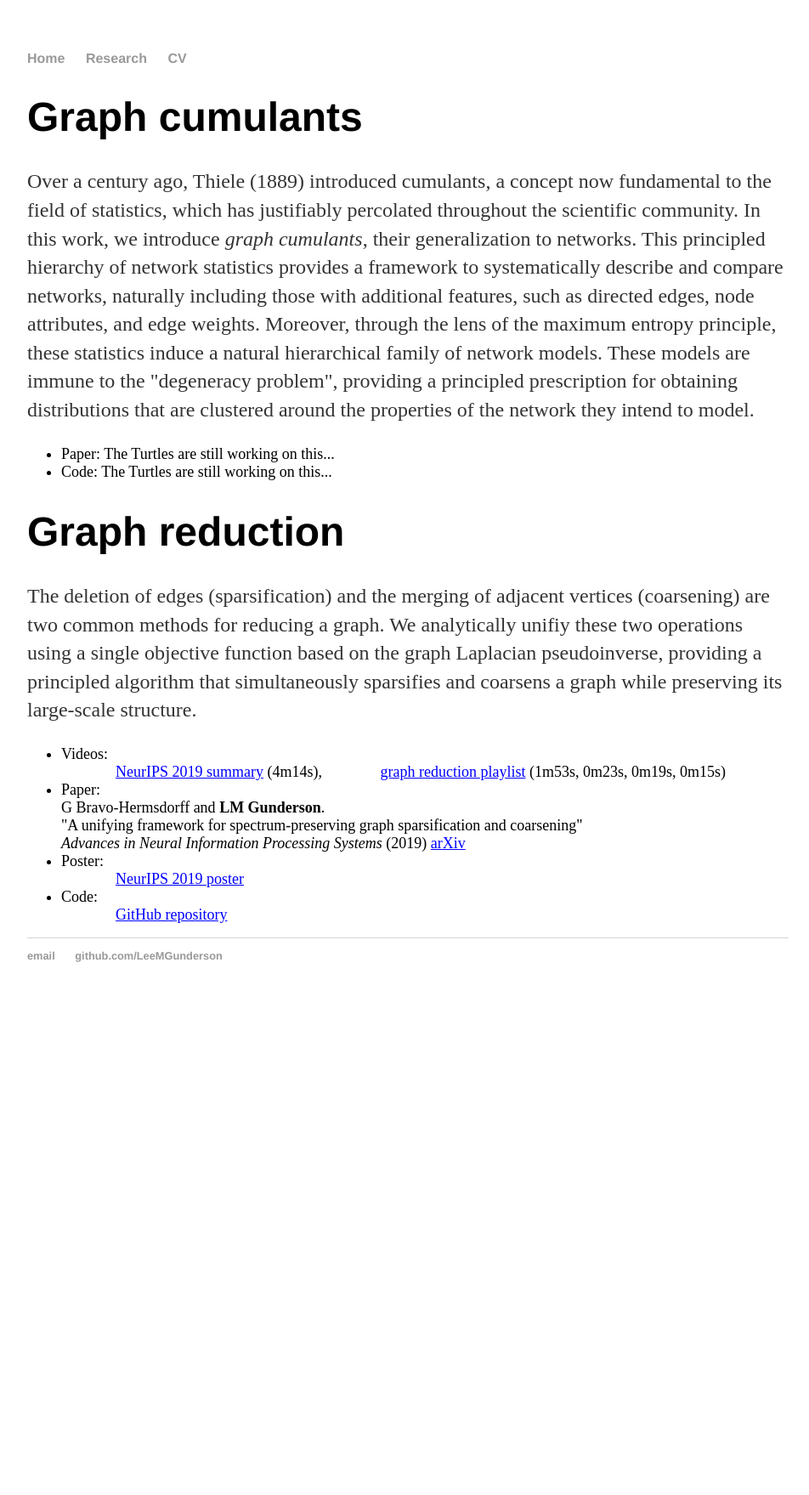
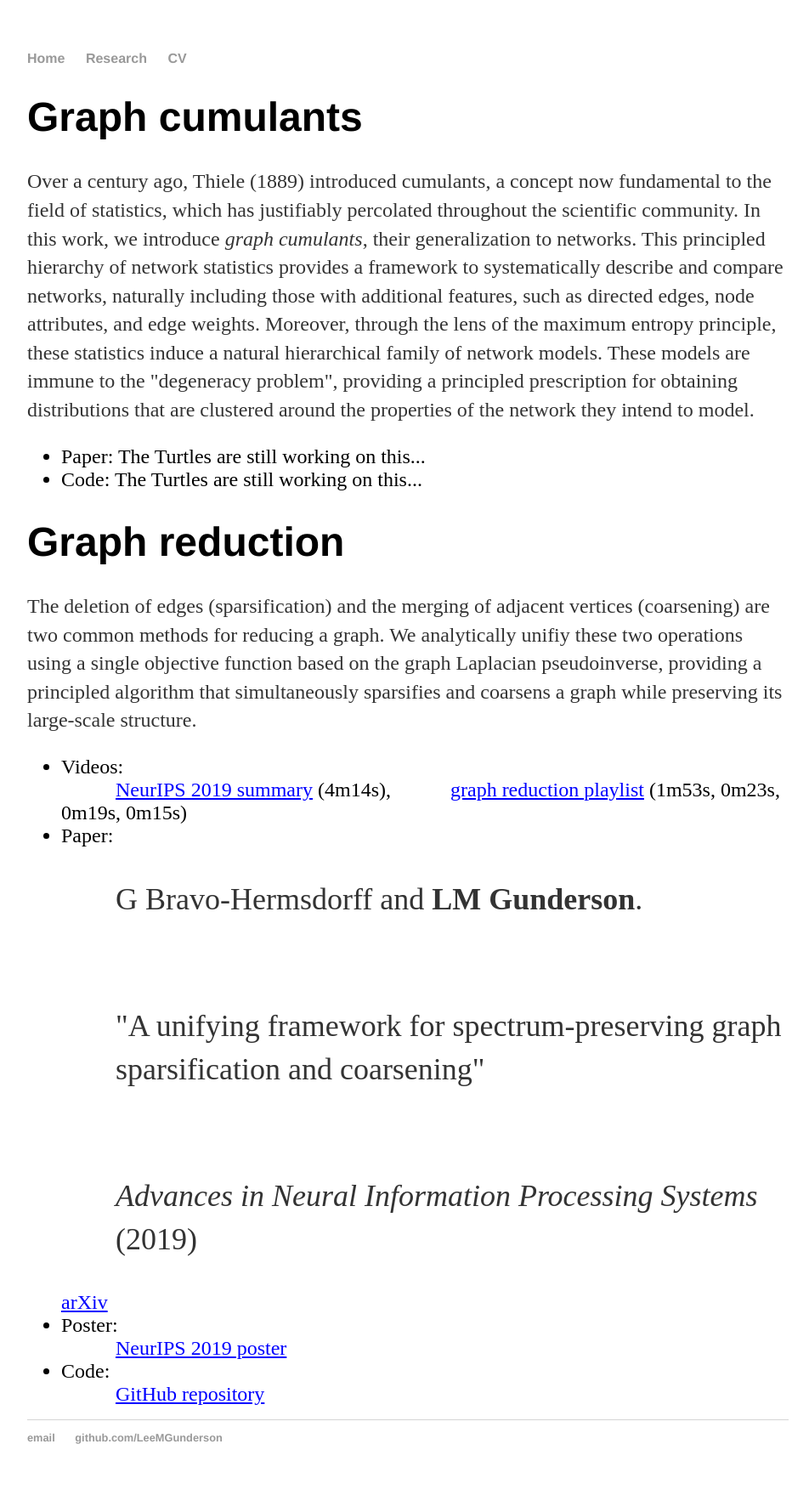
Before and after one commit to LeeMGunderson/LeeMGunderson.github.io, a Jekyll site: the page built from research/index.html, in a window 1280 px wide. Shown: the whole page at 85% size, without its empty margins (160-1112 px from the left). Built offline with Jekyll 4.4.1, drawn with Linux system fonts in a browser that asks for light colours; before the commit the page ends 1192 px from its top, so only the background shows below that.

Commit message:
Update index.html

```diff
--- a/research/index.html
+++ b/research/index.html
@@ -12,30 +12,32 @@ title: Research
 	<h1>Graph cumulants</h1>
 		<p>Over a century ago, Thiele (1889) introduced cumulants, a concept now fundamental to the field of statistics, which has justifiably percolated throughout the scientific community.  In this work, we introduce <i>graph cumulants</i>, their generalization to networks.  This principled hierarchy of network statistics provides a framework to systematically describe and compare networks, naturally including those with additional features, such as directed edges, node attributes, and edge weights.  Moreover, through the lens of the maximum entropy principle, these statistics induce a natural hierarchical family of network models.  These models are immune to the "degeneracy problem", providing a principled prescription for obtaining distributions that are clustered around the properties of the network they intend to model.</p>
 		<ul>
-			<li style="font-size:18px";>Paper: The Turtles are still working on this...</li>
-			<li style="font-size:18px";>Code: The Turtles are still working on this...</li>
+			<li style="font-size:24px";>Paper: The Turtles are still working on this...</li>
+			<li style="font-size:24px";>Code: The Turtles are still working on this...</li>
 		</ul>
 
 	<h1>Graph reduction</h1>
 		<p>The deletion of edges (sparsification) and the merging of adjacent vertices (coarsening) are two common methods for reducing a graph.  We analytically unifiy these two operations using a single objective function based on the graph Laplacian pseudoinverse, providing a principled algorithm that simultaneously sparsifies and coarsens a graph while preserving its large-scale structure.</p>
 		<ul>
-			<li style="font-size:18px";>Videos:
+			<li style="font-size:24px";>Videos:
 				<br>
 				<a href="https://www.youtube.com/watch?v=xTAPZbQlq3A" target="_blank" style="margin-left:64px; text-decoration:underline; color:blue">NeurIPS 2019 summary</a> (4m14s),
 				<a href="https://www.youtube.com/playlist?list=PLmfiQcz2q6d3sZutLri4ZAIDLqM_4K1p-" target="_blank" style="margin-left:64px; text-decoration:underline; color:blue">graph reduction playlist</a> (1m53s, 0m23s, 0m19s, 0m15s)
 			</li>
-			<li style="font-size:18px";>Paper:
+			<li style="font-size:24px";>Paper:
 				<br>
-				G Bravo-Hermsdorff and <strong>LM Gunderson</strong>.
-				<br>"A unifying framework for spectrum-preserving graph sparsification and coarsening"
-				<br><i>Advances in Neural Information Processing Systems</i> (2019)
+				<p style="margin-left:64px;">G Bravo-Hermsdorff and <strong>LM Gunderson</strong>.</p>
+				<br>
+				<p style="margin-left:64px;">"A unifying framework for spectrum-preserving graph sparsification and coarsening"</p>
+				<br>
+				<p style="margin-left:64px;"><i>Advances in Neural Information Processing Systems</i> (2019)</p>
 				<a href="https://arxiv.org/abs/1902.09702" target="_blank" style="text-decoration:underline; color:blue">arXiv</a>
 			</li>
-			<li style="font-size:18px";>Poster:
+			<li style="font-size:24px";>Poster:
 				<br>
 				<a href="NeurIPS_Poster.pdf" target="_blank" style="margin-left:64px; text-decoration:underline; color:blue">NeurIPS 2019 poster</a>
 			</li>
-			<li style="font-size:18px";>Code:
+			<li style="font-size:24px";>Code:
 				<br>
 				<a href="https://github.com/TheGravLab/A-Unifying-Framework-for-Spectrum-Preserving-Graph-Sparsification-and-Coarsening" target="_blank" style="margin-left:64px; text-decoration:underline; color:blue">GitHub repository</a>
 			</li>
```
